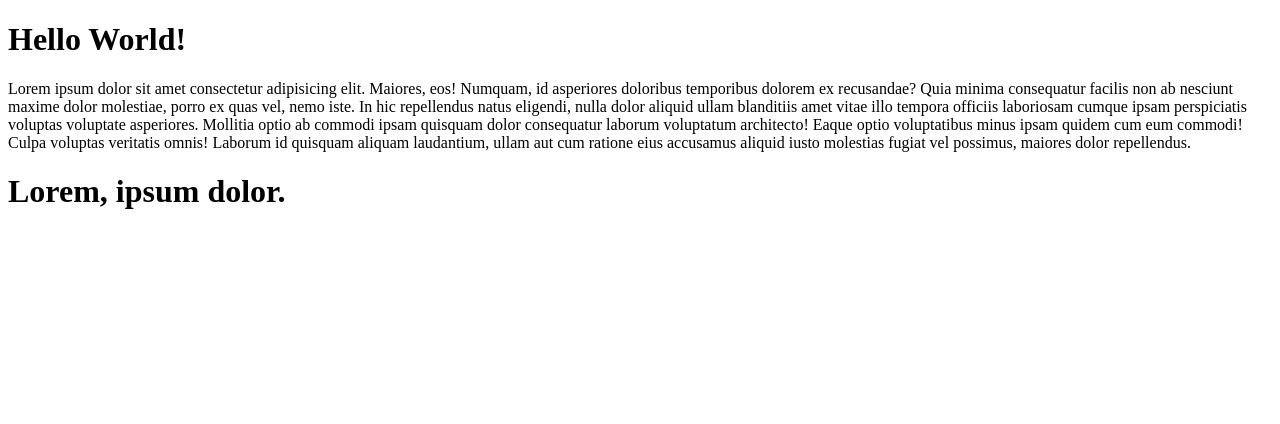
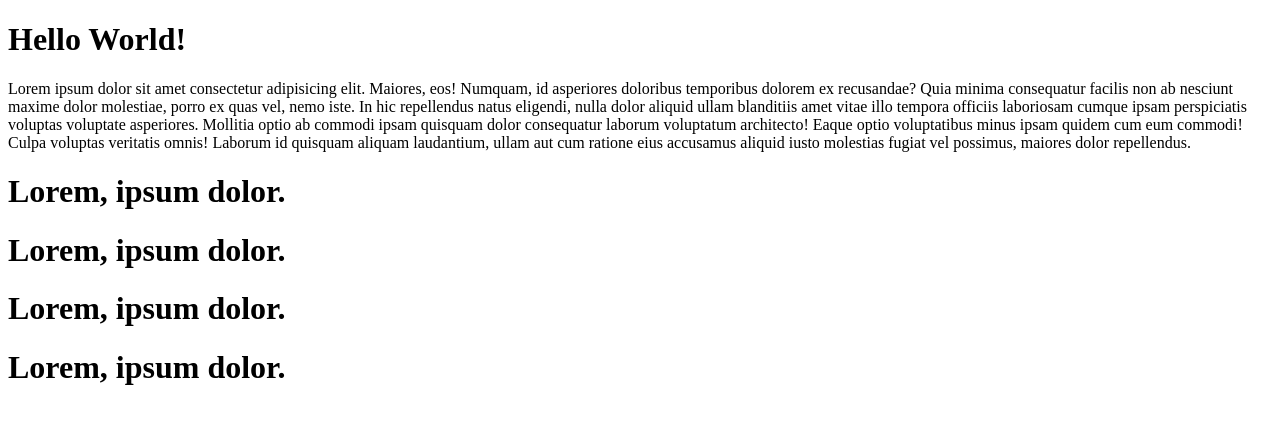
Before and after one commit to KASUNGSK/git_2, a plain HTML site: page index.html in a window 1280 px wide. Drawn offline with Linux system fonts and the light colour scheme.

Commit message:
Update the index file

```diff
--- a/index.html
+++ b/index.html
@@ -13,6 +13,9 @@
    Lorem ipsum dolor sit amet consectetur adipisicing elit. Maiores, eos! Numquam, id asperiores doloribus temporibus dolorem ex recusandae? Quia minima consequatur facilis non ab nesciunt maxime dolor molestiae, porro ex quas vel, nemo iste. In hic repellendus natus eligendi, nulla dolor aliquid ullam blanditiis amet vitae illo tempora officiis laboriosam cumque ipsam perspiciatis voluptas voluptate asperiores. Mollitia optio ab commodi ipsam quisquam dolor consequatur laborum voluptatum architecto! Eaque optio voluptatibus minus ipsam quidem cum eum commodi! Culpa voluptas veritatis omnis! Laborum id quisquam aliquam laudantium, ullam aut cum ratione eius accusamus aliquid iusto molestias fugiat vel possimus, maiores dolor repellendus.
 
    <h1>Lorem, ipsum dolor.</h1>
+   <h1>Lorem, ipsum dolor.</h1>
+   <h1>Lorem, ipsum dolor.</h1>
+   <h1>Lorem, ipsum dolor.</h1>
 
 
 </body>
```
